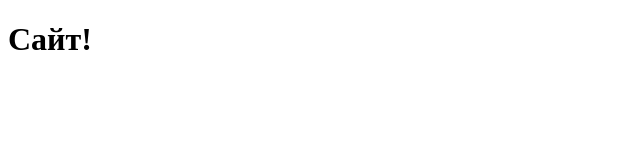
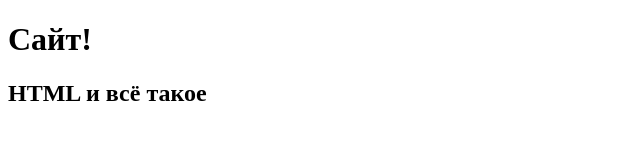
Before and after one commit to aileen-strange/html-training, a plain HTML site: page site/index.html in a window 1280 px wide. Shown: the whole page, without its empty margins (0-640 px from the left). Drawn offline with Linux system fonts and the light colour scheme.

Commit message:
Небольшое изменение

```diff
--- a/site/index.html
+++ b/site/index.html
@@ -5,5 +5,6 @@
 </head>
 <body>
 	<h1>Сайт!</h1>
+	<h2>HTML и всё такое</h2>
 </body>
 </html>
```
